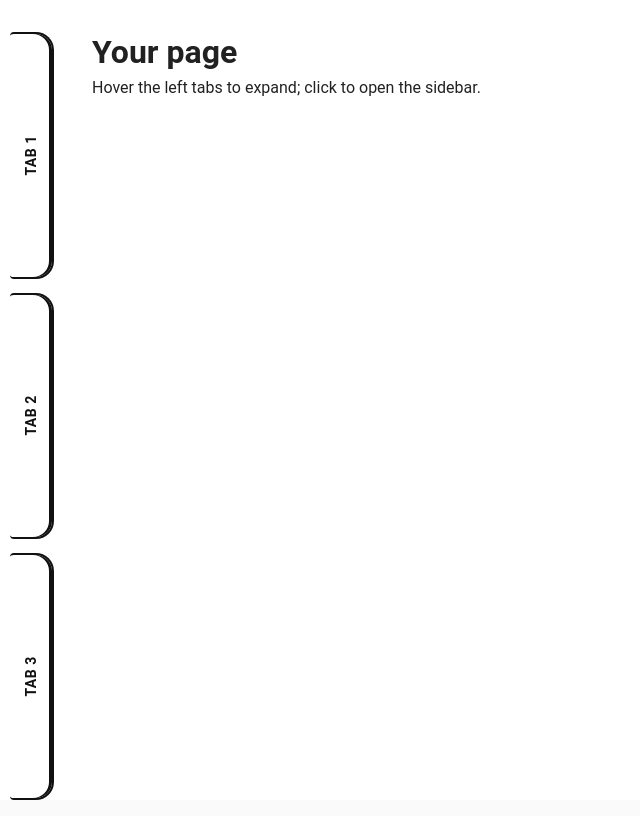
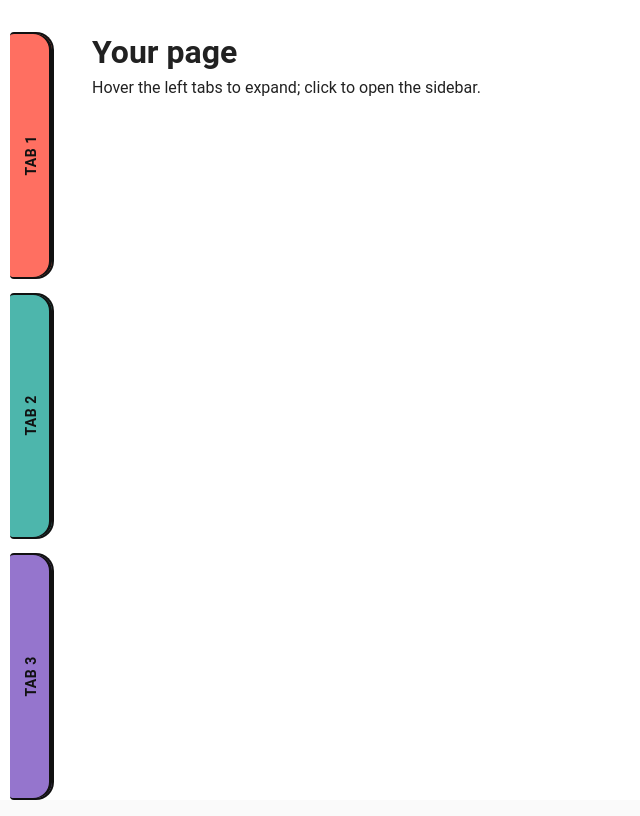
Before and after one commit to JaysMangoTree/VueTS_Practice, a Vue app: page / in a window 1280 px wide. Shown: the whole page, without its empty margins (0-640 px from the left). Built offline with nearby package versions, Linux system fonts and the light colour scheme.

Commit message:
develop: adding colour to the tabs and making the tabs expand individually

```diff
--- a/src/components/LeftRailTabsVuetify.vue
+++ b/src/components/LeftRailTabsVuetify.vue
@@ -16,8 +16,8 @@
           'lr-tab--hover': hoverId === t.id && !isOpen,
           'lr-tab--active': isOpen && activeId === t.id
         }"
-        :style="{ backgroundColor: t.color }"
-        variant="flat"
+        :style="{ backgroundColor: t.color + ' !important' }"
+        variant="elevated"
         @mouseenter="hoverId = t.id"
         @focus="hoverId = t.id"
         @click="onTabClick(t.id)"
@@ -64,6 +64,7 @@ export type LeftTab = {
   label: string
   content?: string
   contentTitle?: string
+  color?: string // HEX, RGB, or Vuetify theme color name
 }
 
 const props = defineProps<{
@@ -132,9 +133,9 @@ function close(){ isOpen.value = false }
 }
 
 /* rail widens slightly when hovering any tab (only if not open) */
-.lr-shell:not(.open) .lr-rail:hover{
+/* .lr-shell:not(.open) .lr-rail:hover{
   width:var(--tab-width-hover);
-}
+} */
 
 .lr-tab {
   height: 120px;
@@ -154,7 +155,7 @@ function close(){ isOpen.value = false }
   font-weight:700;
   letter-spacing:.5px;
 }
-.lr-tab--hover{ transform: translateX(4px) scaleX(1.05); background:var(--hover) !important; }
+/* .lr-tab--hover{ transform: translateX(4px) scaleX(1.05); background:var(--hover) !important; }
 .lr-tab--active {
   border-left: var(--stroke) solid var(--border);
   border-right: none;
@@ -162,7 +163,19 @@ function close(){ isOpen.value = false }
   border-bottom-left-radius: var(--radius);
   border-top-right-radius: 0;
   border-bottom-right-radius: 0;
-  box-shadow: 3px 0 0 0 var(--border) inset; /* shadow to right side */
+  box-shadow: 3px 0 0 0 var(--border) inset;
+} */
+
+/* .lr-tab--hover {
+  filter: brightness(1.1);
+} */
+ .lr-tab--hover {
+  transform: translateX(4px) scaleX(1.05);
+  filter: brightness(1.1);
+}
+
+.lr-tab--active {
+  filter: brightness(0.9); /* slightly darker when active */
 }
 
 /* === Drawer sits to the right of the fixed rail, and keeps the hand-drawn borders === */
```
